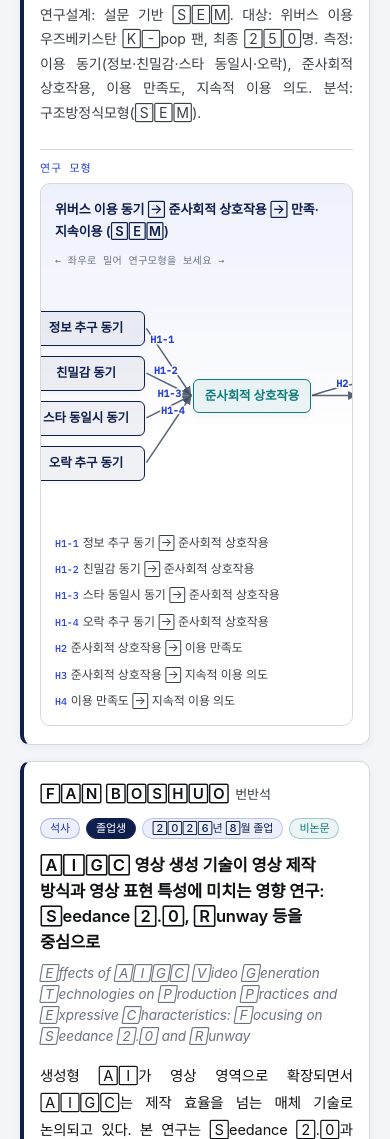
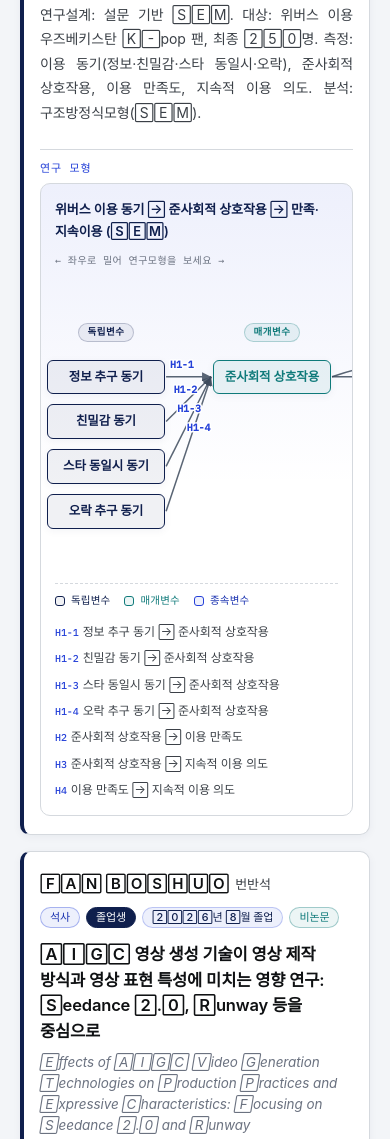
Before and after one commit to Stevoong/grad-textlab911, a plain HTML site: page theses.html in a window 390 px wide. Shown: the part 6358-7497 px from the top of the page. Drawn offline with Linux system fonts and the light colour scheme; a web font is replaced by a local one.

Commit message:
Add variable-role labels on path research models and harden diagram overflow
Column/moderator/control role pills (독립·매개·조절·종속·통제) with matching
legend; SVG viewBox padding fit so arcs and H-labels are not clipped; flow
step notes render; mobile horizontal scroll unchanged.

```diff
--- a/assets/research-model.js
+++ b/assets/research-model.js
@@ -36,6 +36,28 @@
       .replace(/e-?wom/g, 'ewom');
   }
 
+  var ROLE_KO = {
+    iv: '독립변수',
+    med: '매개변수',
+    dv: '종속변수',
+    mod: '조절변수',
+    ctrl: '통제변수'
+  };
+
+  function rolePill(role) {
+    var lab = ROLE_KO[role];
+    if (!lab) return '';
+    return '<span class="rm-role rm-role-' + role + '">' + esc(lab) + '</span>';
+  }
+
+  function roleLegend(roles) {
+    if (!roles || !roles.length) return '';
+    return '<div class="rm-legend" aria-label="변수 역할">' + roles.map(function (role) {
+      return '<span class="rm-leg-item rm-leg-' + role + '"><i class="rm-swatch" aria-hidden="true"></i>' +
+        esc(ROLE_KO[role]) + '</span>';
+    }).join('') + '</div>';
+  }
+
   function boxHtml(item, role, id) {
     var label = itemLabel(item);
     var sub = itemSub(item);
@@ -44,9 +66,11 @@
       (sub ? '<small>' + esc(sub) + '</small>' : '') + '</div>';
   }
 
-  function colHtml(items, role, prefix) {
+  function colHtml(items, role, prefix, withHeader) {
     if (!items.length) return '';
+    var head = withHeader ? rolePill(role) : '';
     return '<div class="rm-col rm-col-' + role + '" data-rm-col="' + role + '">' +
+      head +
       items.map(function (lab, i) {
         return boxHtml(lab, role, prefix + i);
       }).join('') + '</div>';
@@ -70,7 +94,8 @@
     steps.forEach(function (st, i) {
       if (i) html += '<div class="rm-flow-arrow" aria-hidden="true"></div>';
       var lab = typeof st === 'string' ? st : (st.label || st.name || '');
-      var sub = typeof st === 'object' && st.sub ? '<small>' + esc(st.sub) + '</small>' : '';
+      var subTxt = typeof st === 'object' ? itemSub(st) : '';
+      var sub = subTxt ? '<small>' + esc(subTxt) + '</small>' : '';
       html += '<div class="rm-flow-step"><span class="rm-flow-n">' + (i + 1) + '</span>' +
         '<span class="rm-lab">' + esc(lab) + '</span>' + sub + '</div>';
     });
@@ -99,27 +124,37 @@
     html += '<svg class="rm-svg" aria-hidden="true"></svg>';
 
     if (mods.length) {
-      html += '<div class="rm-mods">' + mods.map(function (lab, i) {
-        return boxHtml(lab, 'mod', 'mod' + i);
-      }).join('') + '</div>';
+      html += '<div class="rm-mods">' +
+        '<div class="rm-mod-wrap">' + rolePill('mod') +
+        mods.map(function (lab, i) {
+          return boxHtml(lab, 'mod', 'mod' + i);
+        }).join('') + '</div></div>';
     }
 
     html += '<div class="rm-stage">';
-    html += colHtml(iv, 'iv', 'iv');
+    html += colHtml(iv, 'iv', 'iv', true);
     meds.forEach(function (col, mi) {
-      html += colHtml(col, 'med', 'med' + mi + '_');
+      /* header on every mediator column — all are 매개변수 in source */
+      html += colHtml(col, 'med', 'med' + mi + '_', true);
     });
-    html += colHtml(dv, 'dv', 'dv');
+    html += colHtml(dv, 'dv', 'dv', true);
     html += '</div>';
 
     if (ctrls.length) {
-      html += '<div class="rm-ctrls"><span class="rm-ctrl-k">Controls</span>' +
+      html += '<div class="rm-ctrls">' + rolePill('ctrl') +
         ctrls.map(function (lab, i) {
           return boxHtml(lab, 'ctrl', 'ctrl' + i);
         }).join('') + '</div>';
     }
     html += '</div>'; /* diagram */
 
+    var present = [];
+    if (iv.length) present.push('iv');
+    if (meds.length) present.push('med');
+    if (mods.length) present.push('mod');
+    if (dv.length) present.push('dv');
+    if (ctrls.length) present.push('ctrl');
+    html += roleLegend(present);
     html += pathListHtml(paths);
     html += '</div>';
 
@@ -461,6 +496,36 @@
       svg.appendChild(t);
     });
 
+    svg.setAttribute('overflow', 'visible');
+
+    /* Expand diagram padding so arcs/H-labels never clip the SVG viewBox */
+    try {
+      var bb = svg.getBBox();
+      var pad = 14;
+      var needTop = Math.max(0, pad - bb.y);
+      var needBot = Math.max(0, (bb.y + bb.height + pad) - h);
+      var needLeft = Math.max(0, pad - bb.x);
+      var needRight = Math.max(0, (bb.x + bb.width + pad) - w);
+      var stage = diagram.querySelector('.rm-stage');
+      if (stage) {
+        var needW = Math.ceil(stage.scrollWidth + 24);
+        if (needW > (parseInt(diagram.style.minWidth, 10) || 0) && needW > 560) {
+          diagram.style.minWidth = needW + 'px';
+        }
+      }
+      if ((needTop > 0.5 || needBot > 0.5 || needLeft > 0.5 || needRight > 0.5) &&
+          host.getAttribute('data-rm-fit') !== '1') {
+        host.setAttribute('data-rm-fit', '1');
+        var cs = window.getComputedStyle(diagram);
+        diagram.style.paddingTop = (parseFloat(cs.paddingTop) || 0) + needTop + 'px';
+        diagram.style.paddingBottom = (parseFloat(cs.paddingBottom) || 0) + needBot + 'px';
+        diagram.style.paddingLeft = (parseFloat(cs.paddingLeft) || 0) + needLeft + 'px';
+        diagram.style.paddingRight = (parseFloat(cs.paddingRight) || 0) + needRight + 'px';
+        return layoutOne(host);
+      }
+    } catch (e) { /* getBBox can throw if not rendered */ }
+    host.removeAttribute('data-rm-fit');
+
     return { drawn: drawn, labels: placed.map(function (L) { return L.label; }) };
   }
 
@@ -468,6 +533,16 @@
     var hosts = document.querySelectorAll('.rm-host[data-rm-json]');
     var report = [];
     hosts.forEach(function (h) {
+      h.removeAttribute('data-rm-fit');
+      var diagram = h.querySelector('.rm-diagram');
+      if (diagram) {
+        diagram.style.paddingTop = '';
+        diagram.style.paddingBottom = '';
+        diagram.style.paddingLeft = '';
+        diagram.style.paddingRight = '';
+        /* keep minWidth if content needs it — cleared then recomputed */
+        diagram.style.minWidth = '';
+      }
       report.push(layoutOne(h));
     });
     return report;
--- a/assets/style.css
+++ b/assets/style.css
@@ -254,18 +254,18 @@ html.translated-ltr .ti-o,html.translated-rtl .ti-o{display:block}
 @media(max-width:420px){.nav .logo{white-space:nowrap}}
 
 /* ---- thesis methodology + research model ---- */
-.th-block{margin-top:14px;padding-top:12px;border-top:1px solid var(--line)}
+.th-block{margin-top:14px;padding-top:12px;border-top:1px solid var(--line);overflow:visible}
 .th-block h3{font-family:var(--mono);font-size:11px;letter-spacing:.08em;text-transform:uppercase;color:var(--acc);font-weight:500;margin:0 0 8px}
 .th-method{font-size:14px;color:var(--ink2);line-height:1.75;text-align:justify;word-break:keep-all;white-space:pre-wrap}
-.rm{margin-top:4px;padding:14px;background:linear-gradient(180deg,var(--acc-soft),transparent 48%),var(--panel);border:1px solid var(--line);border-radius:var(--radius);overflow:visible}
+.rm{margin-top:4px;padding:14px;background:linear-gradient(180deg,var(--acc-soft),transparent 48%),var(--panel);border:1px solid var(--line);border-radius:var(--radius);overflow:visible;max-width:100%}
 .rm-host{margin-top:0}
 .rm-title{font-size:13px;font-weight:600;color:var(--navy);margin-bottom:10px}
 .rm-note{font-size:12px;color:var(--mute);margin:0 0 10px;line-height:1.55}
-.rm-diagram{position:relative;min-width:560px;padding:36px 8px 28px}
+.rm-diagram{position:relative;min-width:560px;padding:36px 16px 32px;overflow:visible;box-sizing:border-box}
 .rm-svg{position:absolute;left:0;top:0;width:100%;height:100%;pointer-events:none;overflow:visible;z-index:2}
 .rm-svg-h{font-family:var(--mono);font-size:10px;font-weight:600;paint-order:stroke;stroke:#fff;stroke-width:3px;stroke-linejoin:round}
 .rm-mods{display:flex;justify-content:center;gap:16px;margin-bottom:18px;position:relative;z-index:1}
-.rm-stage{display:flex;align-items:center;justify-content:center;gap:56px;position:relative;z-index:1;padding:8px 12px 16px;min-height:140px}
+.rm-stage{display:flex;align-items:flex-start;justify-content:center;gap:56px;position:relative;z-index:1;padding:8px 12px 16px;min-height:140px}
 .rm-col{display:flex;flex-direction:column;gap:10px;min-width:118px;position:relative;z-index:1}
 .rm-box{border:1.5px solid var(--line);border-radius:var(--radius-sm);padding:8px 10px;background:#fff;text-align:center;box-shadow:var(--shadow-sm);max-width:160px;position:relative;z-index:1}
 .rm-box .rm-lab{display:block;font-size:12.5px;font-weight:600;line-height:1.35;color:var(--ink);word-break:keep-all}
@@ -287,19 +287,39 @@ html.translated-ltr .ti-o,html.translated-rtl .ti-o{display:block}
 .rm-paths .rm-h{font-family:var(--mono);font-size:10px;color:var(--acc);position:static;transform:none;margin-right:4px;font-weight:500}
 .rm-paths em{color:var(--mute);font-style:normal;margin-left:4px}
 .rm-flow{display:flex;align-items:stretch;gap:6px;flex-wrap:wrap}
-.rm-flow-step{flex:1 1 120px;min-width:110px;max-width:200px;background:#fff;border:1px solid var(--line);border-radius:var(--radius-sm);padding:10px 12px;box-shadow:var(--shadow-sm)}
+.rm-flow-step{flex:1 1 140px;min-width:120px;max-width:220px;background:#fff;border:1px solid var(--line);border-radius:var(--radius-sm);padding:10px 12px;box-shadow:var(--shadow-sm)}
 .rm-flow-n{display:inline-flex;align-items:center;justify-content:center;width:22px;height:22px;border-radius:50%;background:var(--acc);color:#fff;font-family:var(--mono);font-size:11px;margin-bottom:6px}
 .rm-flow-step .rm-lab{display:block;font-size:12.5px;font-weight:600;color:var(--navy);line-height:1.4;word-break:keep-all}
 .rm-flow-step small{display:block;margin-top:4px;font-size:11px;color:var(--mute);line-height:1.4}
 .rm-flow-arrow{width:18px;align-self:center;height:2px;background:var(--acc);position:relative;flex:0 0 18px}
 .rm-flow-arrow::after{content:"";position:absolute;right:-1px;top:-4px;border:5px solid transparent;border-left-color:var(--acc)}
+
+.rm-role{display:inline-flex;align-items:center;justify-content:center;align-self:center;font-family:var(--mono);font-size:9.5px;font-weight:600;letter-spacing:.06em;text-transform:uppercase;padding:2px 8px;border-radius:999px;border:1px solid transparent;margin:0 0 6px;white-space:nowrap;line-height:1.3;position:relative;z-index:3}
+.rm-role-iv{color:var(--navy);background:var(--navy-soft);border-color:rgba(15,31,77,.22)}
+.rm-role-med{color:var(--teal);background:var(--teal-soft);border-color:rgba(15,122,122,.28)}
+.rm-role-dv{color:var(--acc-2);background:var(--acc-soft);border-color:rgba(36,64,216,.28)}
+.rm-role-mod{color:var(--amber);background:rgba(154,107,18,.1);border-color:rgba(154,107,18,.35)}
+.rm-role-ctrl{color:var(--mute);background:#f3f4f6;border-color:var(--line2);margin:0 8px 0 0}
+.rm-col .rm-role{margin-bottom:8px}
+.rm-mod-wrap{display:flex;flex-direction:column;align-items:center;gap:6px}
+.rm-mod-wrap .rm-role{margin-bottom:0}
+.rm-legend{display:flex;flex-wrap:wrap;gap:8px 14px;align-items:center;margin:10px 0 0;padding-top:8px;border-top:1px dashed var(--line);position:relative;z-index:1}
+.rm-leg-item{display:inline-flex;align-items:center;gap:6px;font-family:var(--mono);font-size:10.5px;color:var(--ink2);letter-spacing:.02em}
+.rm-swatch{display:inline-block;width:10px;height:10px;border-radius:3px;border:1.5px solid currentColor;flex:0 0 auto}
+.rm-leg-iv{color:var(--navy)}.rm-leg-iv .rm-swatch{background:var(--navy-soft);border-color:var(--navy)}
+.rm-leg-med{color:var(--teal)}.rm-leg-med .rm-swatch{background:var(--teal-soft);border-color:var(--teal)}
+.rm-leg-dv{color:var(--acc-2)}.rm-leg-dv .rm-swatch{background:var(--acc-soft);border-color:var(--acc)}
+.rm-leg-mod{color:var(--amber)}.rm-leg-mod .rm-swatch{background:rgba(154,107,18,.12);border-color:var(--amber)}
+.rm-leg-ctrl{color:var(--mute)}.rm-leg-ctrl .rm-swatch{background:#fafbfc;border-color:var(--line2);border-style:dashed}
+.rm-ctrls .rm-ctrl-k{display:none}
+
 .rm-scroll-hint{display:none;font-family:var(--mono);font-size:10px;letter-spacing:.04em;color:var(--mute);margin:0 0 6px}
-.rm-path-wrap{overflow-x:auto;-webkit-overflow-scrolling:touch;overscroll-behavior-x:contain}
+.rm-path-wrap,.rm-flow-wrap{overflow-x:auto;overflow-y:visible;-webkit-overflow-scrolling:touch;overscroll-behavior-x:contain;max-width:100%}
 @media(max-width:700px){
   .rm-scroll-hint{display:block}
-  .rm-diagram{min-width:560px;padding:28px 8px 24px}
+  .rm-diagram{min-width:560px;padding:40px 12px 28px;overflow:visible}
   .rm-svg{display:block}
-  .rm-stage{flex-direction:row;align-items:center;gap:48px;padding:8px 12px 16px;min-height:120px}
+  .rm-stage{flex-direction:row;align-items:flex-start;gap:48px;padding:8px 12px 16px;min-height:120px}
   .rm-col{align-items:stretch}
   .rm-box{max-width:160px;width:auto}
   .rm-mods{margin-bottom:14px}
```
